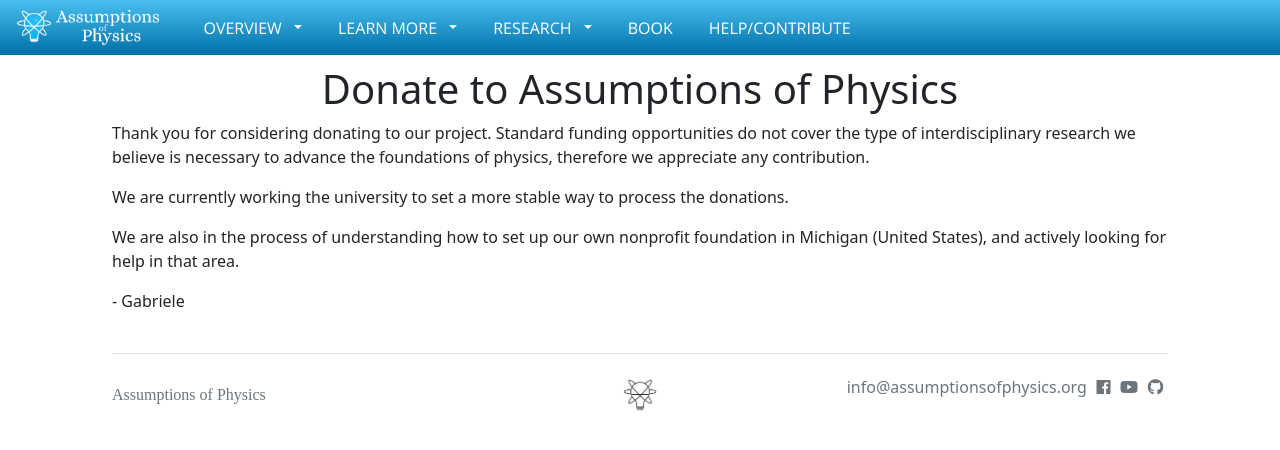
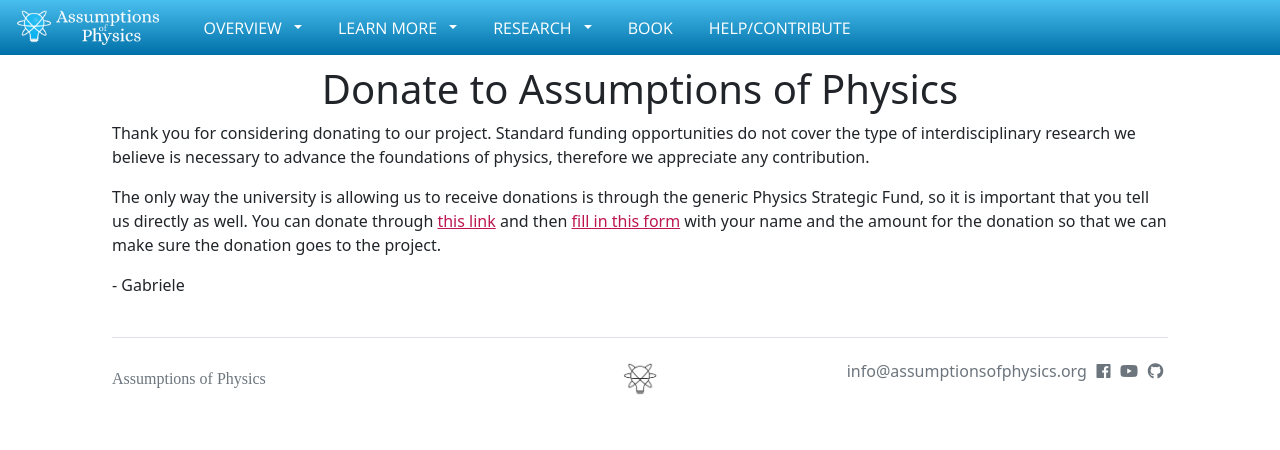
Before and after one commit to assumptionsofphysics/assumptionsofphysics.github.io, a Jekyll site: the page built from donate/index.html, in a window 1280 px wide. Shown: the top 450 px of the page. Built offline with Jekyll 4.4.1, drawn with Linux system fonts in a browser that asks for light colours; nearby versions of some CDN libraries; some web fonts are replaced.

Commit message:
Updating donation info

```diff
--- a/donate/index.html
+++ b/donate/index.html
@@ -8,9 +8,7 @@ title: Donate to Assumptions of Physics
         <p></p>
         <h1 style="text-align: center; margin-top: -30px">Donate to Assumptions of Physics</h1>
         <p>Thank you for considering donating to our project. Standard funding opportunities do not cover the type of interdisciplinary research we believe is necessary to advance the foundations of physics, therefore we appreciate any contribution.</p>
-        <p>We are currently working the university to set a more stable way to process the donations.</p>
-        <!--<p>At this point, the only way the university is allowing us to receive donations is through the Physics Strategic Fund, which unfortunately sometimes misdirects the donation. You can donate through <a href="https://giving.umich.edu/basket/fund/331942/category/program-support,science-technology-engineering-and-math_science,science-technology-engineering-and-math_natural-sciences,college-of-literature,-science,-and-the-arts_physics?utm_source=LSA&utm_medium=Email&utm_campaign=SEG_PME_LSA_FY25_Mar_Assumptions_of_Physics&">this link</a> and then <a href="mailto:info@assumptionsofphysics.org">TELL US</a> your name and the amount for the donation so that we can make sure the donation goes to the project. If you find this confusing, consider writing to <a href="mailto:umgift@umich.edu">this address</a> stating it would be better for Assumptions of Physics to have its own code for donations, which they refused to do. If enough of you complain, it is likely that they'll listen to you more than us.</p>-->
-        <p>We are also in the process of understanding how to set up our own nonprofit foundation in Michigan (United States), and actively looking for help in that area.</p>
+        <p>The only way the university is allowing us to receive donations is through the generic Physics Strategic Fund, so it is important that you tell us directly as well. You can donate through <a href="https://myumi.ch/G2kpm">this link</a> and then <a href="https://docs.google.com/forms/d/e/1FAIpQLSd-dKnq86PJdrlLLGpzd2C5XvOdF9lWUElf3Q-db7u7OVZYtg/viewform?usp=header">fill in this form</a> with your name and the amount for the donation so that we can make sure the donation goes to the project.</p>
         <p>- Gabriele</p>
     </div>
 </div>
```
